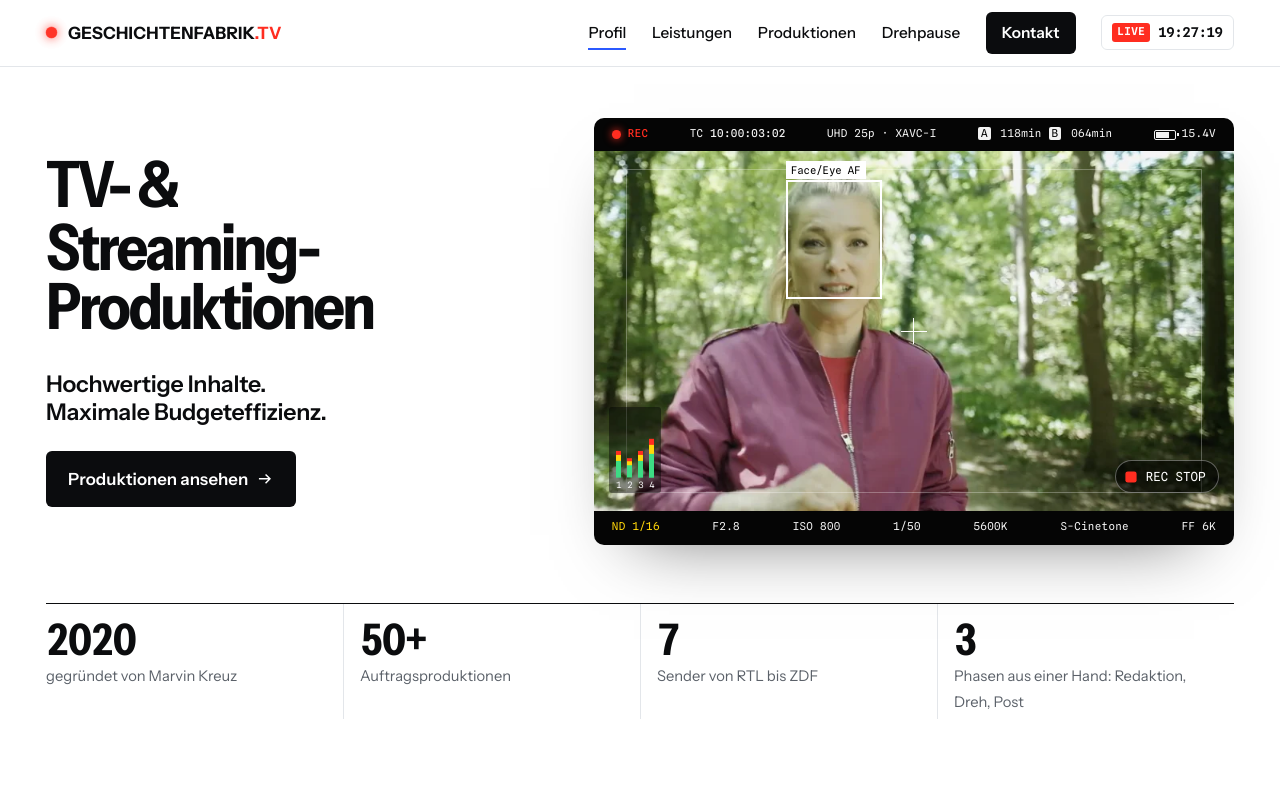
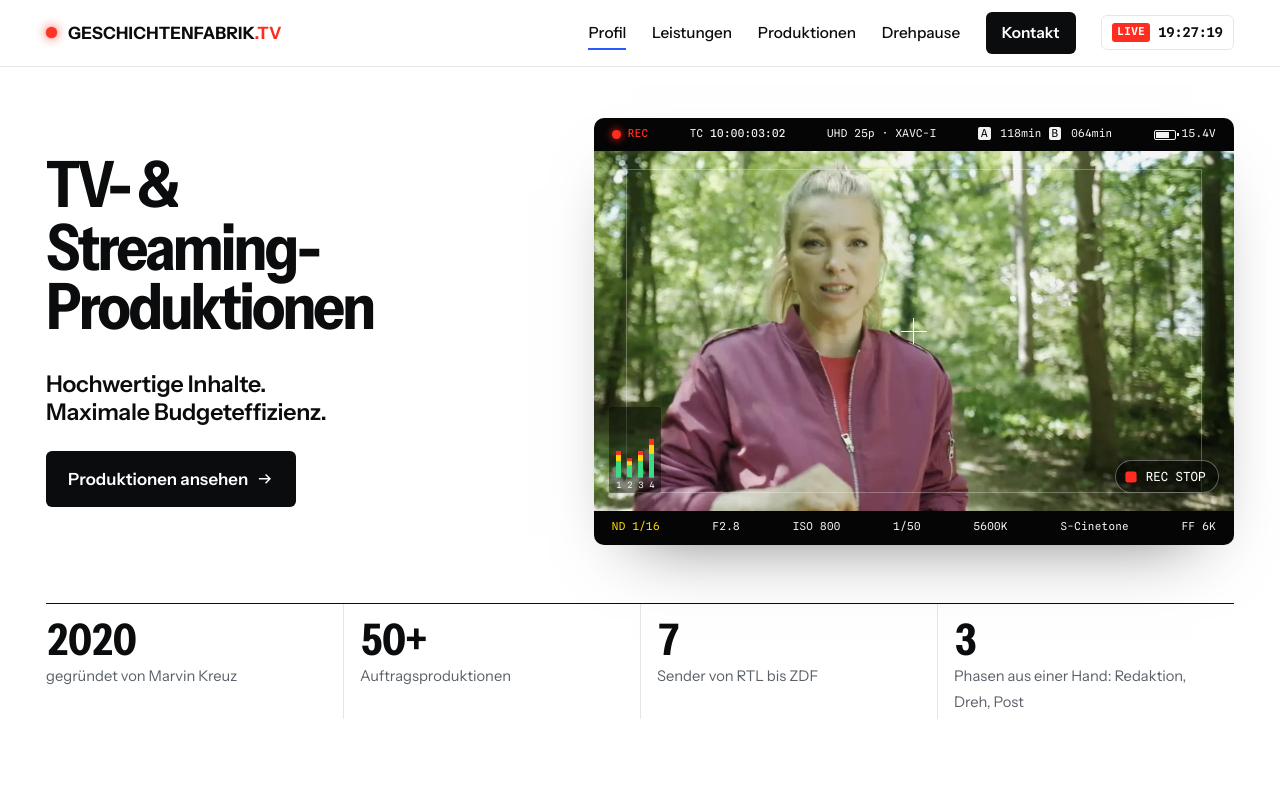
Before and after one commit to geschichtenfabriktv-droid/vorschau-gf, a plain HTML site: page index.html in a window 1280 px wide. Shown: the top 800 px of the page. Drawn offline with Linux system fonts and the light colour scheme.

Commit message:
Titelbild ohne Gesichtsrahmen
Co-Authored-By: Claude Opus 5.5 <noreply@anthropic.com>

```diff
--- a/index.html
+++ b/index.html
@@ -65,7 +65,6 @@
       <img class="vf-img" src="img/hero-1400.webp" srcset="img/hero-800.webp 800w, img/hero-1400.webp 1400w, img/hero-2070.webp 2070w" sizes="(min-width: 1000px) 640px, 94vw" width="2070" height="1164" alt="Moderatorin bei einem Dreh im Wald, Blick in die Kamera" fetchpriority="high" decoding="async">
       <span class="vf-safe" aria-hidden="true"></span>
       <span class="vf-cross" aria-hidden="true"></span>
-      <span class="vf-face" aria-hidden="true" style="left:30%;top:8%;width:15%;height:33%"><small>Face/Eye AF</small></span>
       <span class="vf-af" aria-hidden="true"></span>
 
       <div class="vf-aud" aria-hidden="true"><span><i style="--d:0.13s"></i><small>1</small></span><span><i style="--d:0.26s"></i><small>2</small></span><span><i style="--d:0.39s"></i><small>3</small></span><span><i style="--d:0.52s"></i><small>4</small></span></div>
```
